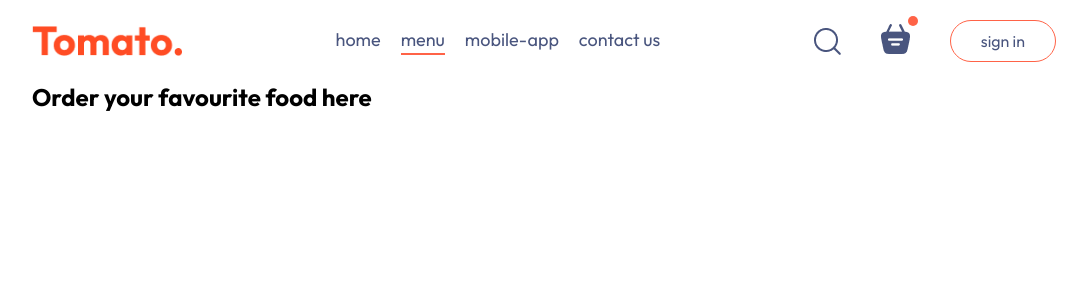
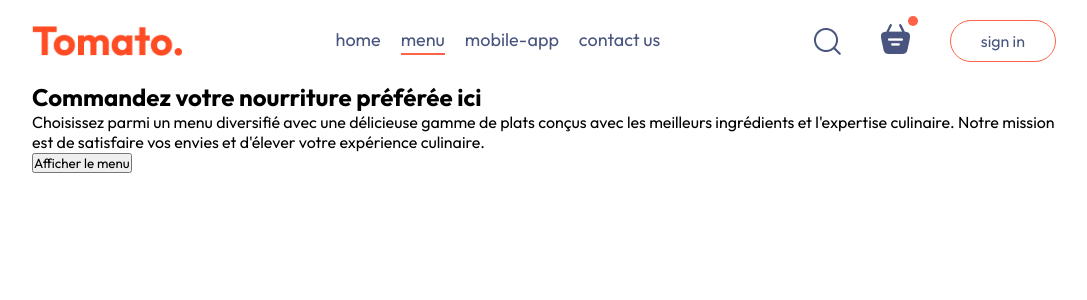
Before and after one commit to moonspark78/Food_Delivery, a React (Vite) app: page / in a window 1280 px wide. Shown: the top 300 px of the page, without its empty margins (96-1183 px from the left). Built offline with nearby package versions, Linux system fonts and the light colour scheme.

Commit message:
:art: working on  the Header component  :art:

```diff
--- a/src/components/Header/Header.jsx
+++ b/src/components/Header/Header.jsx
@@ -5,7 +5,11 @@ const Header = () => {
   return (
     <div className='header'>
         <div className="herder-contents">
-            <h2>Order your favourite food here</h2>
+            <h2>Commandez votre nourriture préférée ici</h2>
+            <p>Choisissez parmi un menu diversifié avec une délicieuse gamme de plats conçus avec les meilleurs ingrédients
+et l'expertise culinaire. Notre mission est de satisfaire vos envies et d'élever votre expérience culinaire.
+            </p>
+            <button>Afficher le menu</button>
         </div>
     </div>
   )
```
